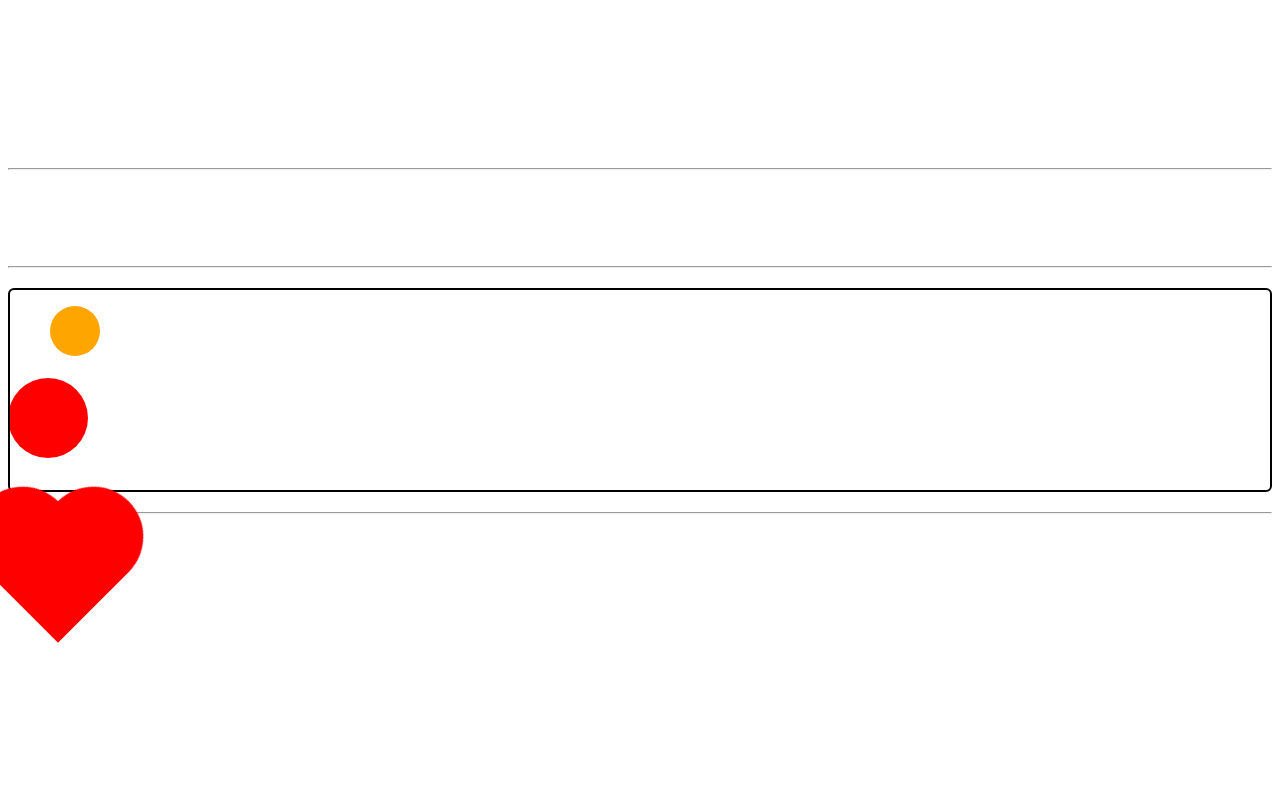
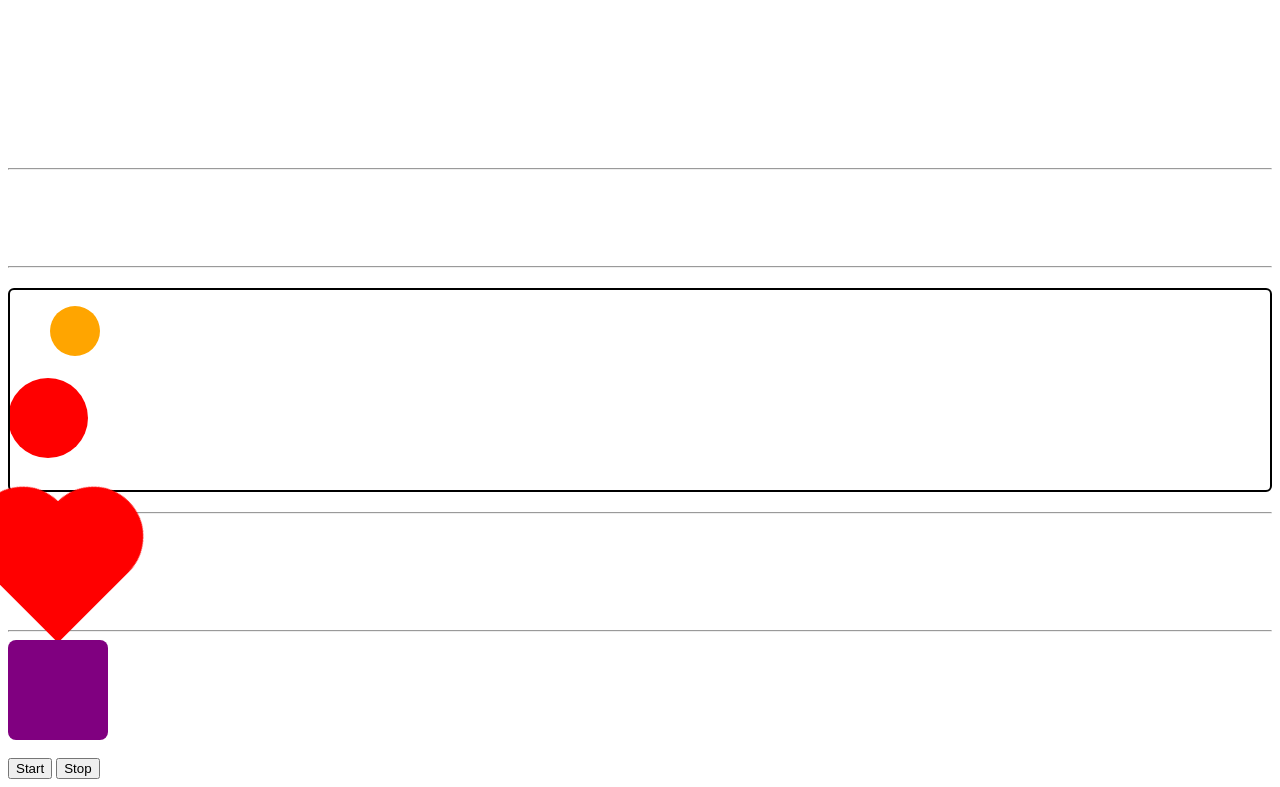
Before and after one commit to lugaye/july-2025-cohort-week-7-session-1, a plain HTML site: page index.html in a window 1280 px wide. Shown: the part 222-1009 px from the top of the page. Before the commit the page ends 865 px from the top, so only its background shows below. Drawn offline with Linux system fonts and the light colour scheme.

Commit message:
Add files via upload

```diff
--- a/index.html
+++ b/index.html
@@ -22,5 +22,11 @@
     </div>
     <hr>
     <div class="heart"></div>
+    <hr>
+    <div class="box-two" id="box-two"></div>
+    <br>
+    <button onclick="startAnimation()">Start</button>
+    <button onclick="stopAnimation()">Stop</button>
+    <script src="scripts/script.js"></script>
 </body>
 </html>
```
